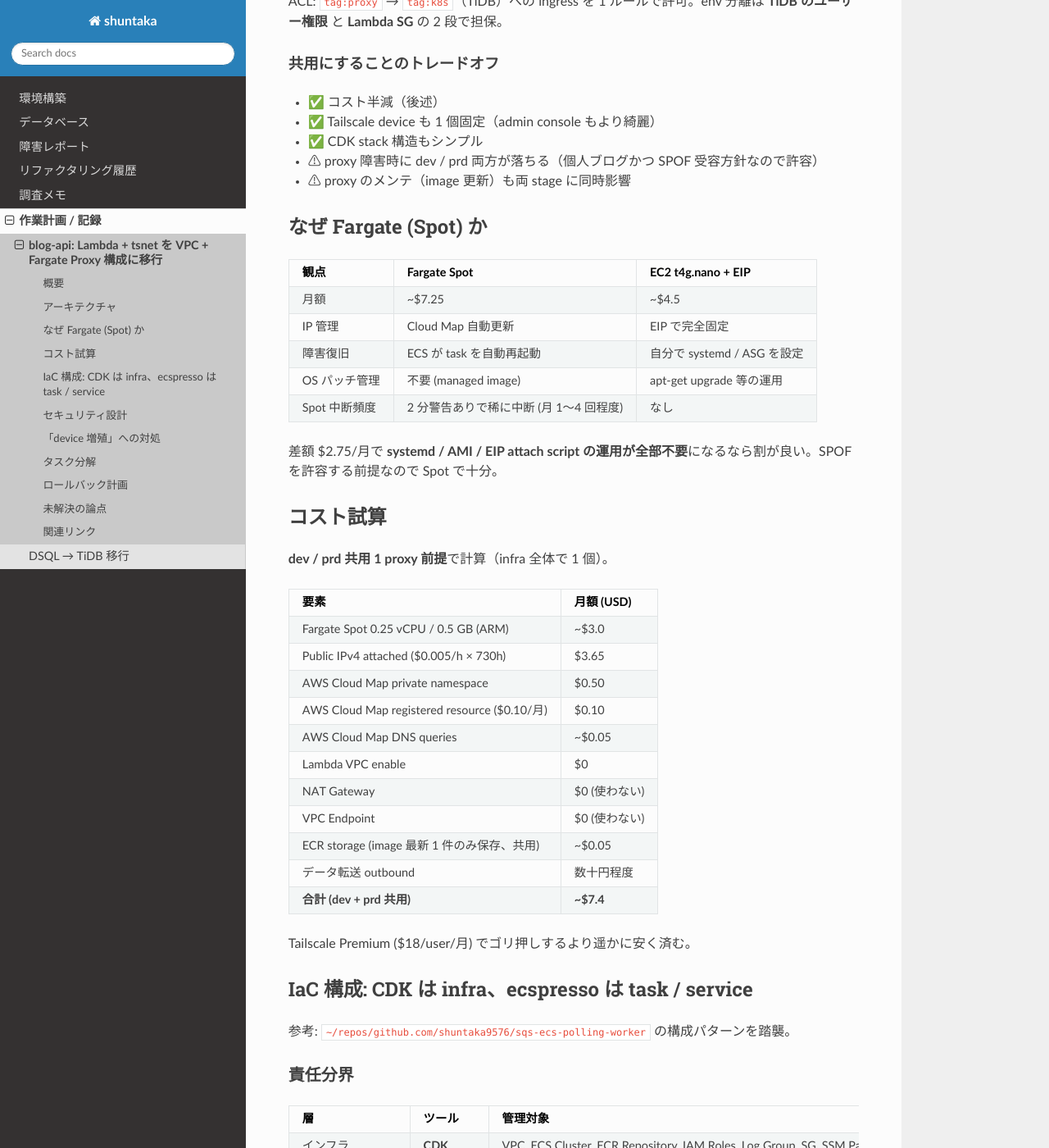
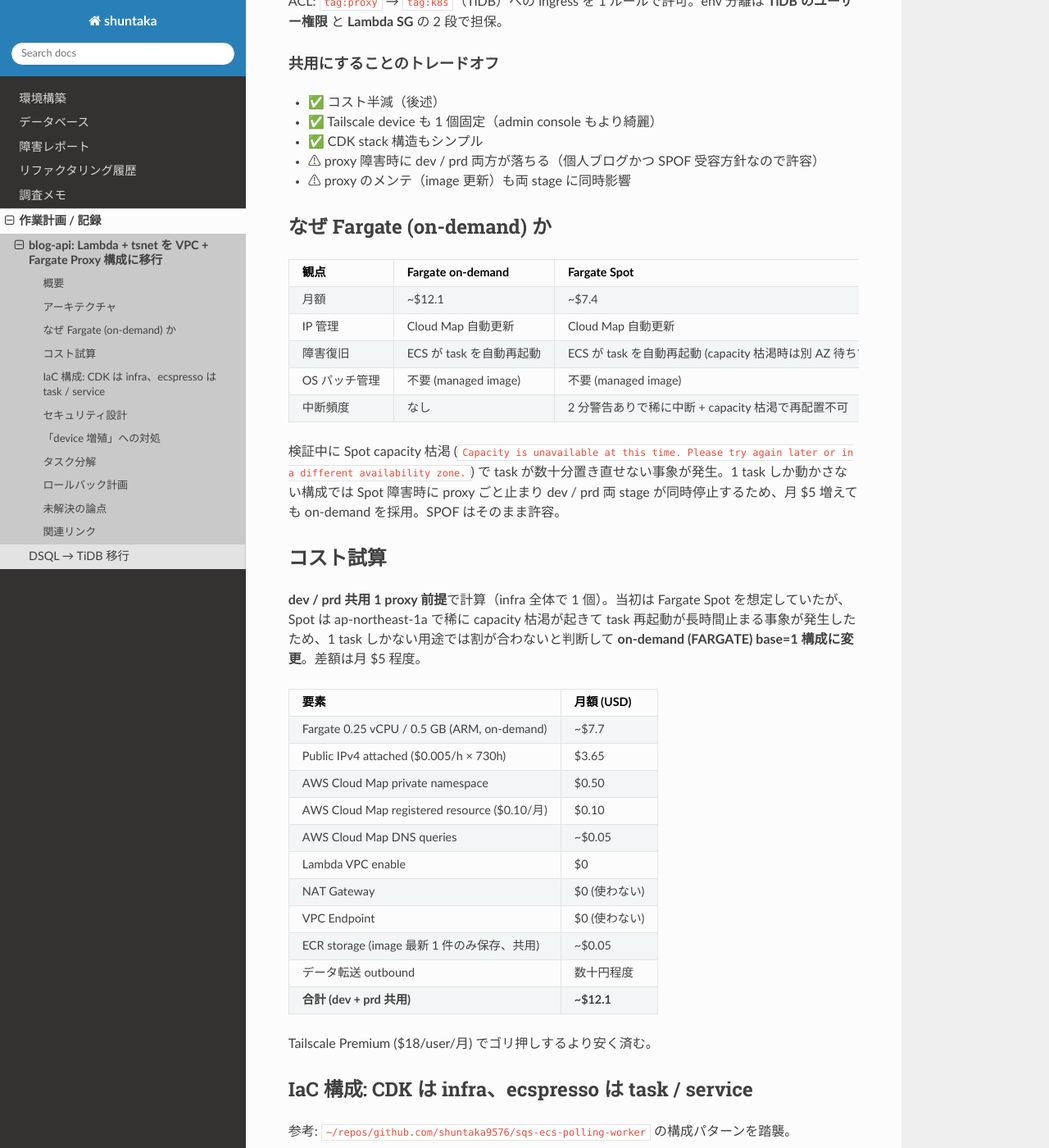
Before and after one commit to shuntaka9576/shuntaka-dev, a Sphinx documentation site: the page built from docs/source/tasks/2026-06-29-blog-api-tidb-proxy.md, in a window 1280 px wide and 1400 px high, scrolled down 2516 px. Shown: the whole window at 82% size. Built offline with Sphinx 7.4.7 and the Read the Docs theme 3.1.0, drawn with Linux system fonts in a browser that asks for light colours; pages that are not in the unit, such as notebooks, are missing from menus.

Commit message:
docs: update tidb-proxy cost table to on-demand pricing

```diff
--- a/docs/source/tasks/2026-06-29-blog-api-tidb-proxy.md
+++ b/docs/source/tasks/2026-06-29-blog-api-tidb-proxy.md
@@ -99,25 +99,25 @@ ACL: `tag:proxy` → `tag:k8s`（TiDB）への ingress を 1 ルールで許可
 - ⚠ proxy 障害時に dev / prd 両方が落ちる（個人ブログかつ SPOF 受容方針なので許容）
 - ⚠ proxy のメンテ（image 更新）も両 stage に同時影響
 
-## なぜ Fargate (Spot) か
+## なぜ Fargate (on-demand) か
 
-| 観点          | Fargate Spot                            | EC2 t4g.nano + EIP          |
-| ------------- | --------------------------------------- | --------------------------- |
-| 月額          | ~$7.25                                  | ~$4.5                       |
-| IP 管理       | Cloud Map 自動更新                      | EIP で完全固定              |
-| 障害復旧      | ECS が task を自動再起動                | 自分で systemd / ASG を設定 |
-| OS パッチ管理 | 不要 (managed image)                    | apt-get upgrade 等の運用    |
-| Spot 中断頻度 | 2 分警告ありで稀に中断 (月 1〜4 回程度) | なし                        |
+| 観点          | Fargate on-demand        | Fargate Spot                                                   | EC2 t4g.nano + EIP          |
+| ------------- | ------------------------ | -------------------------------------------------------------- | --------------------------- |
+| 月額          | ~$12.1                   | ~$7.4                                                          | ~$4.5                       |
+| IP 管理       | Cloud Map 自動更新       | Cloud Map 自動更新                                             | EIP で完全固定              |
+| 障害復旧      | ECS が task を自動再起動 | ECS が task を自動再起動 (capacity 枯渇時は別 AZ 待ちで詰まる) | 自分で systemd / ASG を設定 |
+| OS パッチ管理 | 不要 (managed image)     | 不要 (managed image)                                           | apt-get upgrade 等の運用    |
+| 中断頻度      | なし                     | 2 分警告ありで稀に中断 + capacity 枯渇で再配置不可             | なし                        |
 
-差額 $2.75/月で **systemd / AMI / EIP attach script の運用が全部不要**になるなら割が良い。SPOF を許容する前提なので Spot で十分。
+検証中に Spot capacity 枯渇 (`Capacity is unavailable at this time. Please try again later or in a different availability zone.`) で task が数十分置き直せない事象が発生。1 task しか動かさない構成では Spot 障害時に proxy ごと止まり dev / prd 両 stage が同時停止するため、月 $5 増えても on-demand を採用。SPOF はそのまま許容。
 
 ## コスト試算
 
-**dev / prd 共用 1 proxy 前提**で計算（infra 全体で 1 個）。
+**dev / prd 共用 1 proxy 前提**で計算（infra 全体で 1 個）。当初は Fargate Spot を想定していたが、Spot は ap-northeast-1a で稀に capacity 枯渇が起きて task 再起動が長時間止まる事象が発生したため、1 task しかない用途では割が合わないと判断して **on-demand (FARGATE) base=1 構成に変更**。差額は月 $5 程度。
 
 | 要素                                         | 月額 (USD)    |
 | -------------------------------------------- | ------------- |
-| Fargate Spot 0.25 vCPU / 0.5 GB (ARM)        | ~$3.0         |
+| Fargate 0.25 vCPU / 0.5 GB (ARM, on-demand)  | ~$7.7         |
 | Public IPv4 attached ($0.005/h × 730h)       | $3.65         |
 | AWS Cloud Map private namespace              | $0.50         |
 | AWS Cloud Map registered resource ($0.10/月) | $0.10         |
@@ -127,9 +127,9 @@ ACL: `tag:proxy` → `tag:k8s`（TiDB）への ingress を 1 ルールで許可
 | VPC Endpoint                                 | $0 (使わない) |
 | ECR storage (image 最新 1 件のみ保存、共用)  | ~$0.05        |
 | データ転送 outbound                          | 数十円程度    |
-| **合計 (dev + prd 共用)**                    | **~$7.4**     |
+| **合計 (dev + prd 共用)**                    | **~$12.1**    |
 
-Tailscale Premium ($18/user/月) でゴリ押しするより遥かに安く済む。
+Tailscale Premium ($18/user/月) でゴリ押しするより安く済む。
 
 ## IaC 構成: CDK は infra、ecspresso は task / service
 
```
